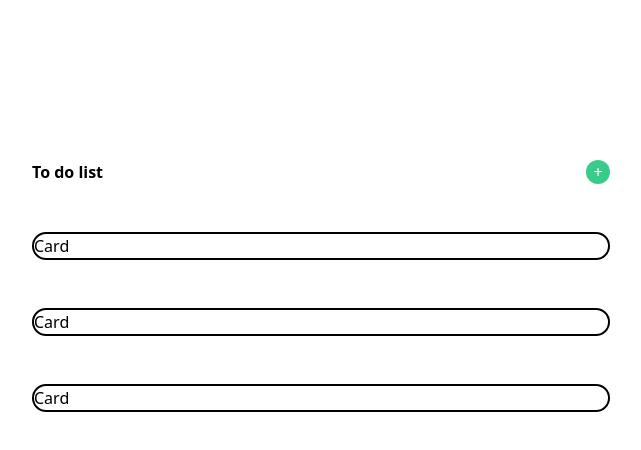
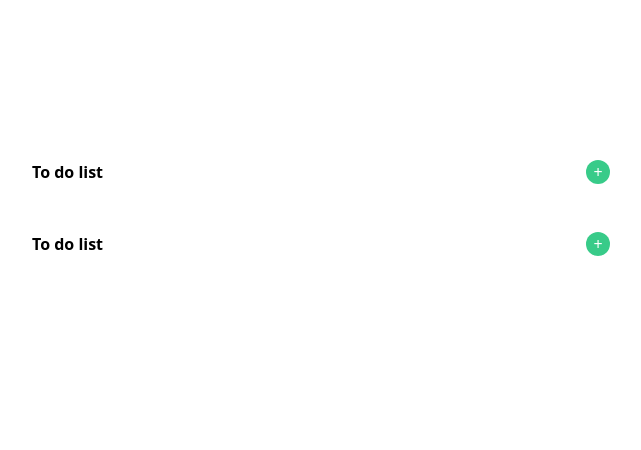
Before and after one commit to bencerlogas/todo, a Vue app: page / in a window 1280 px wide. Shown: the top 450 px of the page, without its empty margins (319-960 px from the left). Built offline with nearby package versions, Linux system fonts and the light colour scheme.

Commit message:
TDL-3 created v-for and array for cards/addCard fnction

```diff
--- a/src/components/TodoList.vue
+++ b/src/components/TodoList.vue
@@ -1,16 +1,24 @@
 <template>
-  <ul class="flex flex-col gap-y-12 justify-items-stretch">
-    <li class="border-2 border-black rounded-full">Card</li>
-    <li class="border-2 border-black rounded-full">Card</li>
-    <li class="border-2 border-black rounded-full">Card</li>
-  </ul>
+  <div class="flex justify-between">
+    <h1 class="text-black font-bold">To do list</h1>
+    <button @click="addCard()" class="rounded-full bg-green-50 text-white w-6 h-6 font-thin">+</button>
+  </div>
+  <GeneralCard v-for="(card, index) in cards" :key="index" :card="card" />
 </template>
 
-<script>
-export default {
-  name: 'TodoList',
-  props: {},
-};
+<script setup>
+import { ref } from 'vue';
+import GeneralCard from './GeneralCard.vue';
+
+const cards = ref([]);
+function addCard() {
+  cards.value.push({
+    title: '',
+    text: '',
+    priority: '',
+    isChecked: true,
+  });
+}
 </script>
 
 <style></style>
```
